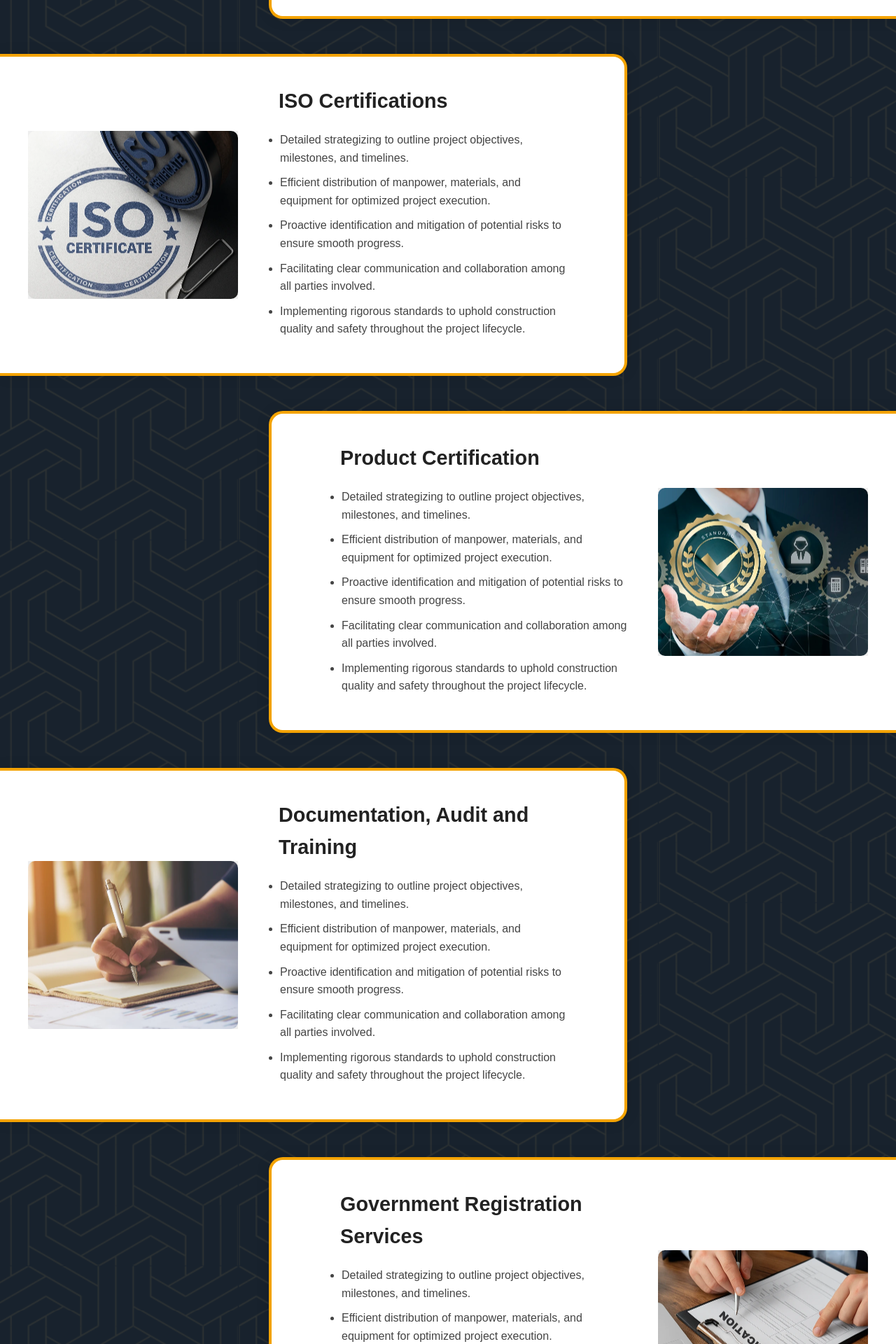
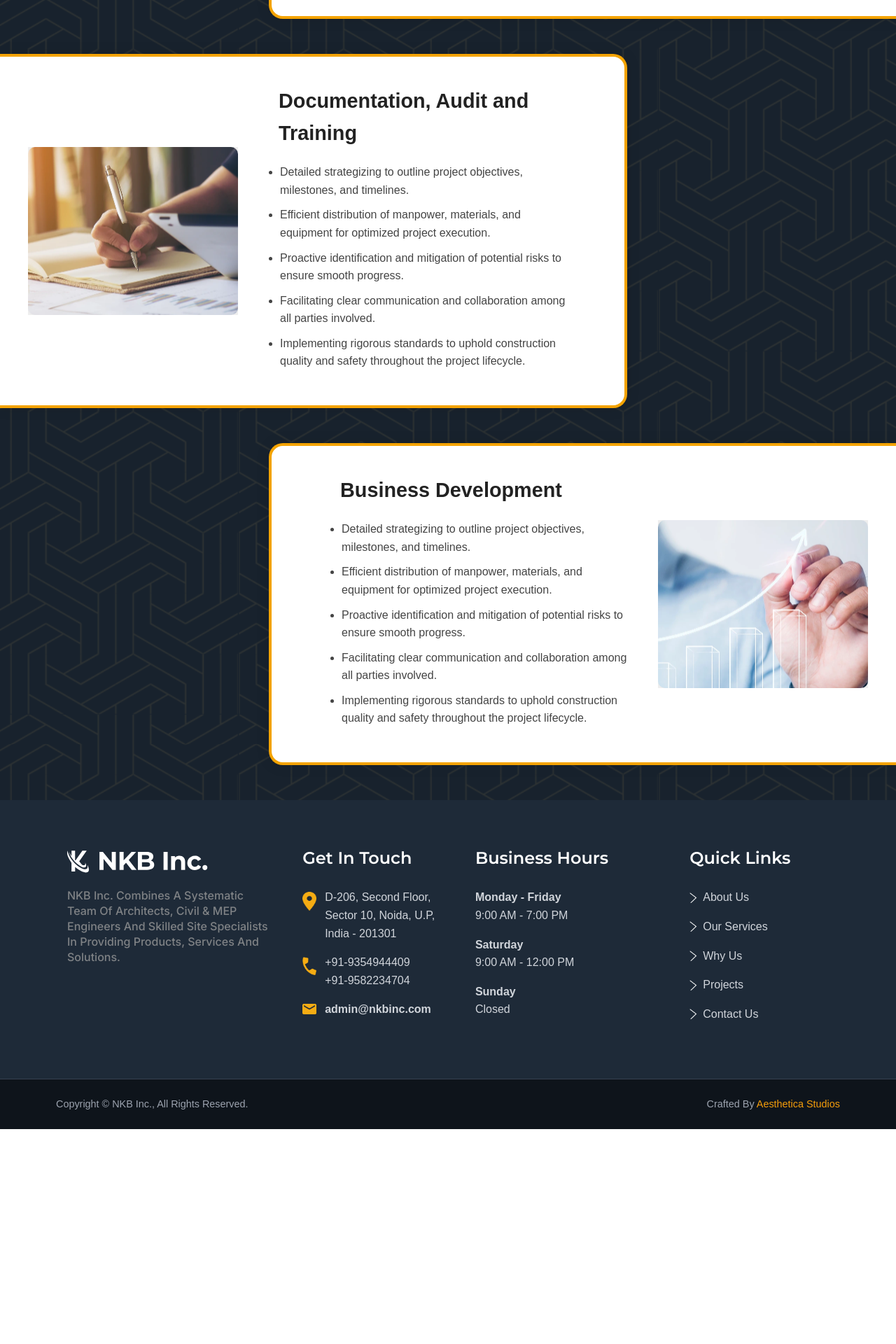
Before and after one commit to aesthetica-studios/nkb, a React (Vite) app: page /services in a window 1280 px wide. Shown: the part 3200-5120 px from the top of the page at 70% size. After the commit the page ends 4813 px from the top, so only its background shows below. Built offline with nearby package versions, Linux system fonts and the light colour scheme.

Commit message:
final code changes

```diff
--- a/src/components/Hero.css
+++ b/src/components/Hero.css
@@ -100,6 +100,7 @@
   font-size: 0.9rem;
 }
 
+
 /* ---------- IMAGE ---------- */
 .hero-image {
   position: relative;
@@ -107,6 +108,7 @@
 
 .hero-image img {
   object-fit: contain;
+  max-width: 1080px;
   border-radius: 20px;
   width: 100%;
   height: auto;
@@ -151,8 +153,8 @@
   }
 
   .hero-image img {
-    width: 70%;
-    max-width: 280px;
+    width: 100%;
+    max-width: 380px;
     margin: 0 auto;
     display: block;
   }
--- a/src/components/Hero.jsx
+++ b/src/components/Hero.jsx
@@ -2,6 +2,7 @@ import React from 'react'
 import './Hero.css'
 import heroImg from '../assets/hero.webp'
 import pattern1 from '../assets/pattern1.svg'
+import ScrollIndicator from './ScrollIndicator'
 
 const Hero = () => {
   return (
@@ -21,6 +22,7 @@ const Hero = () => {
               Anything But Typical. Because Client Problems Are Seldom
               Typical Either.
             </p>
+
             <button className="btn btn-primary hero-btn" onClick={() => {
   document.getElementById('service').scrollIntoView({ behavior: 'smooth' });
 }}>
@@ -42,12 +44,20 @@ const Hero = () => {
             </div>
           </div>
 
+
           <div className="hero-image">
             <img src={heroImg} alt="Construction worker" />
           </div>
+
         </div>
+        <section id="some-other-section">
+
+            </section>
+            {/* Render the ScrollIndicator */}
+            <ScrollIndicator />
       </div>
     </section>
+
   )
 }
 
--- a/src/components/Leadership.jsx
+++ b/src/components/Leadership.jsx
@@ -15,7 +15,7 @@ const Leadership = () => {
       <div className="container">
         <div className="leadership-content">
           <div className="leadership-text">
-            <h2 className="section-title">We Are Leader In Industrial Market</h2>
+            <h2 className="section-title">We Are Leader In Construction Market</h2>
             <p className="section-subtitle">
               NKB Inc. Combines A Systematic Team Of Architects, Civil & MEP
               Engineers And Skilled Site Specialists In Providing Products, Services
--- /dev/null
+++ b/src/components/ScrollIndicator.css
@@ -0,0 +1,51 @@
+/* ScrollIndicator.css */
+
+/* Google Fonts for Inter (if not already imported globally in your project) */
+@import url('https://fonts.googleapis.com/css2?family=Inter:wght@400;500&display=swap');
+
+.scroll-indicator {
+    position: fixed;
+    bottom: 2rem; /* Position from the bottom of the viewport */
+    left: 50%;
+    transform: translateX(-50%); /* Center horizontally */
+    display: flex;
+    flex-direction: column;
+    align-items: center;
+    justify-content: center;
+    /* Updated styles for the circle */
+    background: linear-gradient(to right, #F7C547, #F4A300); /* Applied linear gradient */
+    border-radius: 50%; /* Makes the element a circle */
+    width: 3rem; /* Set a fixed width for the circle */
+    height: 3rem; /* Set a fixed height for the circle */
+    box-shadow: 0 6px 16px rgba(0, 0, 0, 0.15); /* More prominent shadow */
+    /* End updated styles */
+    gap: 0.5rem; /* Space between the arrow SVG and the "Scroll Down" text */
+    z-index: 100; /* Ensures the indicator stays on top of other content */
+    transition: opacity 0.5s ease-in-out; /* Smooth fade in/out effect */
+    color: #1f2937; /* A professional dark color, matches your website's primary text color */
+    animation: bounce-arrow 1.5s infinite ease-in-out; /* Applied animation to the circle itself */
+}
+
+.scroll-arrow {
+    width: 1.5rem; /* Width of the SVG arrow icon */
+    height: 1.5rem;
+    stroke: currentColor; /* Makes the arrow color inherit from its parent (.scroll-indicator) */
+    /* Removed animation from here as it's now on the parent .scroll-indicator */
+}
+
+.scroll-text {
+    font-family: 'Inter', sans-serif; /* Uses the Inter font for the text */
+    font-size: 0.9rem; /* Font size for the "Scroll Down" text */
+    font-weight: 500; /* Medium font weight for the text */
+    color: currentColor; /* Makes the text color inherit from its parent (.scroll-indicator) */
+}
+
+/* Keyframe animation for the bouncing arrow effect */
+@keyframes bounce-arrow {
+    0%, 100% {
+        transform: translateY(0); /* Start and end at original position */
+    }
+    50% {
+        transform: translateY(10px); /* Move 10 pixels down at the midpoint of the animation */
+    }
+}
--- /dev/null
+++ b/src/components/ScrollIndicator.jsx
@@ -0,0 +1,50 @@
+import React, { useEffect, useState } from 'react';
+import './ScrollIndicator.css'; // Import its dedicated CSS file
+
+const ScrollIndicator = () => {
+    const [isVisible, setIsVisible] = useState(true);
+
+    useEffect(() => {
+        const handleScroll = () => {
+            // Hide the indicator if the user has scrolled down more than 50 pixels
+            if (window.scrollY > 50) {
+                setIsVisible(false);
+            } else {
+                setIsVisible(true);
+            }
+        };
+
+        window.addEventListener('scroll', handleScroll);
+
+        // Clean up the event listener when the component unmounts
+        return () => {
+            window.removeEventListener('scroll', handleScroll);
+        };
+    }, []);
+
+    return (
+        <div
+            className="scroll-indicator"
+            // Inline style for opacity and pointerEvents to allow React to control visibility
+            // The transition for opacity should be defined in your CSS file for .scroll-indicator
+            style={{
+                opacity: isVisible ? '1' : '0',
+                pointerEvents: isVisible ? 'auto' : 'none',
+            }}
+        >
+            {/* SVG for a simple down arrow */}
+            <svg
+                className="scroll-arrow"
+                fill="none"
+                stroke="currentColor"
+                viewBox="0 0 24 24"
+                xmlns="http://www.w3.org/2000/svg"
+            >
+                <path strokeLinecap="round" strokeLinejoin="round" strokeWidth="2" d="M19 14l-7 7m0 0l-7-7m7 7V3"></path>
+            </svg>
+
+        </div>
+    );
+};
+
+export default ScrollIndicator;
--- a/src/components/Services.jsx
+++ b/src/components/Services.jsx
@@ -49,26 +49,26 @@ const Services = () => {
       description: "Innovative project design brief focusing on client vision, functional needs, and sustainable solutions for optimized construction outcomes.",
       image: card6
     },
-    {
-      title: "ISO Certification",
-      description: "ISO-certified processes ensuring quality, safety, and efficiency across all project phases in compliance with international standards.",
-      image: card7
-    },
-    {
-      title: "Product Certification",
-      description: "Product certification services ensuring compliance with industry standards, enhancing credibility, and meeting regulatory requirements.",
-      image: card8
-    },
+    // {
+    //   title: "ISO Certification",
+    //   description: "ISO-certified processes ensuring quality, safety, and efficiency across all project phases in compliance with international standards.",
+    //   image: card7
+    // },
+    // {
+    //   title: "Product Certification",
+    //   description: "Product certification services ensuring compliance with industry standards, enhancing credibility, and meeting regulatory requirements.",
+    //   image: card8
+    // },
     {
       title: "Documentation, Audit and Training",
       description: "Documentation, auditing, and training services to ensure compliance, transparency, and continuous professional development.",
       image: card9
     },
-    {
-      title: "Government Registration",
-      description: "End-to-end assistance with government registrations, ensuring legal compliance and smooth project initiation.",
-      image: card10
-    },
+    // {
+    //   title: "Government Registration",
+    //   description: "End-to-end assistance with government registrations, ensuring legal compliance and smooth project initiation.",
+    //   image: card10
+    // },
     {
       title: "Business Development",
       description: "Strategic business development services focused on market expansion, client acquisition, and sustainable growth.",
--- a/src/pages/ServicesPage.jsx
+++ b/src/pages/ServicesPage.jsx
@@ -115,37 +115,37 @@ const services = [
     ],
     reverse: false
   },
-  {
-    title: "ISO Certifications",
-    image: img7,
-    points: [
-      "Detailed strategizing to outline project objectives, milestones, and timelines.",
+//   {
+//     title: "ISO Certifications",
+//     image: img7,
+//     points: [
+//       "Detailed strategizing to outline project objectives, milestones, and timelines.",
 
-"Efficient distribution of manpower, materials, and equipment for optimized project execution.",
+// "Efficient distribution of manpower, materials, and equipment for optimized project execution.",
 
-"Proactive identification and mitigation of potential risks to ensure smooth progress.",
+// "Proactive identification and mitigation of potential risks to ensure smooth progress.",
 
-"Facilitating clear communication and collaboration among all parties involved.",
+// "Facilitating clear communication and collaboration among all parties involved.",
 
-"Implementing rigorous standards to uphold construction quality and safety throughout the project lifecycle."
-    ],
-    reverse: true
-  },
-  {
-    title: "Product Certification",
-    image: img8,
-    points: [
-      "Detailed strategizing to outline project objectives, milestones, and timelines.",
+// "Implementing rigorous standards to uphold construction quality and safety throughout the project lifecycle."
+//     ],
+//     reverse: true
+//   },
+//   {
+//     title: "Product Certification",
+//     image: img8,
+//     points: [
+//       "Detailed strategizing to outline project objectives, milestones, and timelines.",
 
-"Efficient distribution of manpower, materials, and equipment for optimized project execution.",
+// "Efficient distribution of manpower, materials, and equipment for optimized project execution.",
 
-"Proactive identification and mitigation of potential risks to ensure smooth progress.",
+// "Proactive identification and mitigation of potential risks to ensure smooth progress.",
 
-"Facilitating clear communication and collaboration among all parties involved.",
-"Implementing rigorous standards to uphold construction quality and safety throughout the project lifecycle."
-    ],
-    reverse: false
-  },
+// "Facilitating clear communication and collaboration among all parties involved.",
+// "Implementing rigorous standards to uphold construction quality and safety throughout the project lifecycle."
+//     ],
+//     reverse: false
+//   },
   {
     title: "Documentation, Audit and Training",
     image: img9,
@@ -162,22 +162,22 @@ const services = [
     ],
     reverse: true
   },
-  {
-    title: "Government Registration Services",
-    image: img10,
-    points: [
-      "Detailed strategizing to outline project objectives, milestones, and timelines.",
+//   {
+//     title: "Government Registration Services",
+//     image: img10,
+//     points: [
+//       "Detailed strategizing to outline project objectives, milestones, and timelines.",
 
-"Efficient distribution of manpower, materials, and equipment for optimized project execution.",
+// "Efficient distribution of manpower, materials, and equipment for optimized project execution.",
 
-"Proactive identification and mitigation of potential risks to ensure smooth progress.",
+// "Proactive identification and mitigation of potential risks to ensure smooth progress.",
 
-"Facilitating clear communication and collaboration among all parties involved.",
+// "Facilitating clear communication and collaboration among all parties involved.",
 
-"Implementing rigorous standards to uphold construction quality and safety throughout the project lifecycle."
-    ],
-    reverse: false
-  },
+// "Implementing rigorous standards to uphold construction quality and safety throughout the project lifecycle."
+//     ],
+//     reverse: false
+//   },
   {
     title: "Business Development",
     image: img11,
@@ -192,7 +192,7 @@ const services = [
 
 "Implementing rigorous standards to uphold construction quality and safety throughout the project lifecycle."
     ],
-    reverse: true
+    reverse: false
   }
 ];
 
--- a/src/pages/about.jsx
+++ b/src/pages/about.jsx
@@ -99,85 +99,7 @@ useEffect(() => {
         </div>
       </main>
 
-      <section className="about-stats-section">
-        <div className="about-container">
-          <div className="about-stats-grid">
-            <div className="about-stat-item">
-              <div className="about-stat-icon"><img src={stat1} alt="Years of Experience" /></div>
-              <div className="about-stat-text">
-                <div className="about-stat-number">20+</div>
-                <div className="about-stat-label">Years Of Experience</div>
-              </div>
-            </div>
-            <div className="about-stat-item">
-              <div className="about-stat-icon"><img src={stat2} alt="Team Members" /></div>
-              <div className="about-stat-text">
-                <div className="about-stat-number">15</div>
-                <div className="about-stat-label">Team Members</div>
-              </div>
-            </div>
-            <div className="about-stat-item">
-              <div className="about-stat-icon"><img src={stat3} alt="Satisfied Clients" /></div>
-              <div className="about-stat-text">
-                <div className="about-stat-number">232</div>
-                <div className="about-stat-label">Satisfied Clients</div>
-              </div>
-            </div>
-            <div className="about-stat-item">
-              <div className="about-stat-icon"><img src={stat4} alt="Projects Done" /></div>
-              <div className="about-stat-text">
-                <div className="about-stat-number">521</div>
-                <div className="about-stat-label">Projects Done</div>
-              </div>
-            </div>
-          </div>
-        </div>
-      </section>
-
-      <section className="about-values-section">
-        <div className="about-container">
-          <div className="about-values-content">
-            <div className="about-values-text">
-              <h2>Values are like a Compass that Guides Our Ship</h2>
-              <ul className="about-values-list">
-                <li className="about-value-item">
-                  <div className="about-value-number">1</div>
-                  <div className="about-value-content">
-                    <h3>Golden Rule</h3>
-                    <p>Honesty Is Our Foundation Of Deep, Reliable And Trustworthy Relationships. We Believe In Transparency And Accountability In All Our Dealings.</p>
-                  </div>
-                </li>
-                <li className="about-value-item">
-                  <div className="about-value-number">2</div>
-                  <div className="about-value-content">
-                    <h3>Family Oriented</h3>
-                    <p>Family Oriented: Our Clients And Partners Are Family. We Prioritize Long-Term Relationships Built On Trust And Mutual Respect.</p>
-                  </div>
-                </li>
-                <li className="about-value-item">
-                  <div className="about-value-number">3</div>
-                  <div className="about-value-content">
-                    <h3>Relentless Pursuit Of Improvement</h3>
-                    <p>Excellence And Continuous Work Ethic, Constant Improvement Is Our Competitive Edge. We Continuously Strive For Excellence In Everything We Do.</p>
-                  </div>
-                </li>
-                <li className="about-value-item">
-                  <div className="about-value-number">4</div>
-                  <div className="about-value-content">
-                    <h3>Stewardship</h3>
-                    <p>We Take Care Of Others And The Environment. We Are Committed To Sustainable Practices That Benefit Our Clients, Our Projects And Our Community.</p>
-                  </div>
-                </li>
-              </ul>
-            </div>
-            <div className="about-values-image">
-              <img src={womenInCap} alt="Professional woman in construction setting" />
-            </div>
-          </div>
-        </div>
-      </section>
-
-      {/* Leadership Section with Arrows */}
+       {/* Leadership Section with Arrows */}
       <section className="about-leadership-section">
         <div className="about-container">
           <div className="about-leadership-content">
@@ -239,7 +161,44 @@ useEffect(() => {
         </div>
       </section>
 
-      {/* Management Section */}
+{/* stat section */}
+      <section className="about-stats-section">
+        <div className="about-container">
+          <div className="about-stats-grid">
+            <div className="about-stat-item">
+              <div className="about-stat-icon"><img src={stat1} alt="Years of Experience" /></div>
+              <div className="about-stat-text">
+                <div className="about-stat-number">35+</div>
+                <div className="about-stat-label">Years Of Experience</div>
+              </div>
+            </div>
+            <div className="about-stat-item">
+              <div className="about-stat-icon"><img src={stat2} alt="Team Members" /></div>
+              <div className="about-stat-text">
+                <div className="about-stat-number">15</div>
+                <div className="about-stat-label">Team Members</div>
+              </div>
+            </div>
+            <div className="about-stat-item">
+              <div className="about-stat-icon"><img src={stat3} alt="Satisfied Clients" /></div>
+              <div className="about-stat-text">
+                <div className="about-stat-number">232</div>
+                <div className="about-stat-label">Satisfied Clients</div>
+              </div>
+            </div>
+            <div className="about-stat-item">
+              <div className="about-stat-icon"><img src={stat4} alt="Projects Done" /></div>
+              <div className="about-stat-text">
+                <div className="about-stat-number">521</div>
+                <div className="about-stat-label">Projects Done</div>
+              </div>
+            </div>
+          </div>
+        </div>
+      </section>
+
+
+       {/* Management Section */}
       <section className="about-management-section">
         <div className="about-container">
           <div className="about-management-content">
@@ -266,6 +225,52 @@ useEffect(() => {
         </div>
       </section>
 
+      <section className="about-values-section">
+        <div className="about-container">
+          <div className="about-values-content">
+            <div className="about-values-text">
+              <h2>Values are like a Compass that Guides Our Ship</h2>
+              <ul className="about-values-list">
+                <li className="about-value-item">
+                  <div className="about-value-number">1</div>
+                  <div className="about-value-content">
+                    <h3>Golden Rule</h3>
+                    <p>Honesty Is Our Foundation Of Deep, Reliable And Trustworthy Relationships. We Believe In Transparency And Accountability In All Our Dealings.</p>
+                  </div>
+                </li>
+                <li className="about-value-item">
+                  <div className="about-value-number">2</div>
+                  <div className="about-value-content">
+                    <h3>Family Oriented</h3>
+                    <p>Family Oriented: Our Clients And Partners Are Family. We Prioritize Long-Term Relationships Built On Trust And Mutual Respect.</p>
+                  </div>
+                </li>
+                <li className="about-value-item">
+                  <div className="about-value-number">3</div>
+                  <div className="about-value-content">
+                    <h3>Relentless Pursuit Of Improvement</h3>
+                    <p>Excellence And Continuous Work Ethic, Constant Improvement Is Our Competitive Edge. We Continuously Strive For Excellence In Everything We Do.</p>
+                  </div>
+                </li>
+                <li className="about-value-item">
+                  <div className="about-value-number">4</div>
+                  <div className="about-value-content">
+                    <h3>Stewardship</h3>
+                    <p>We Take Care Of Others And The Environment. We Are Committed To Sustainable Practices That Benefit Our Clients, Our Projects And Our Community.</p>
+                  </div>
+                </li>
+              </ul>
+            </div>
+            <div className="about-values-image">
+              <img src={womenInCap} alt="Professional woman in construction setting" />
+            </div>
+          </div>
+        </div>
+      </section>
+
+
+
+
       <Footer />
       <End />
     </div>
```
Also changed, not shown: src/assets/hero.webp.
